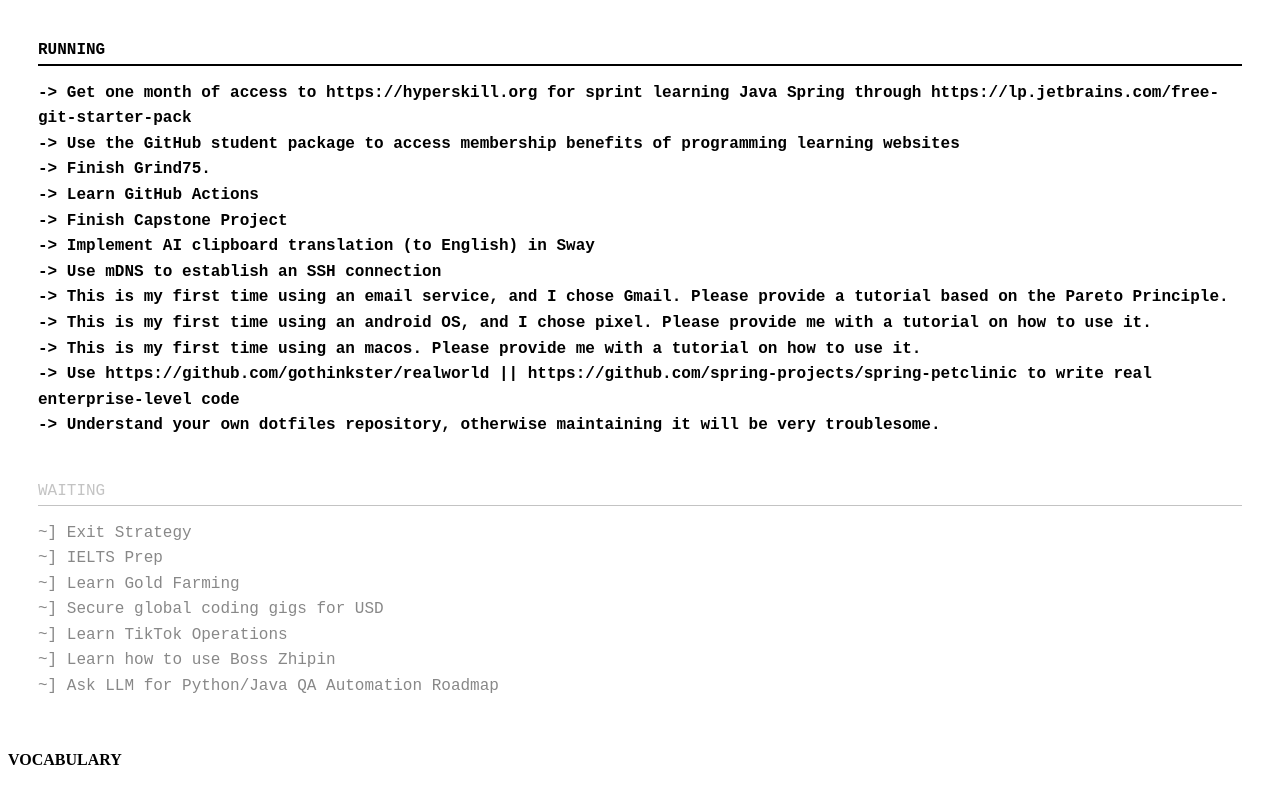
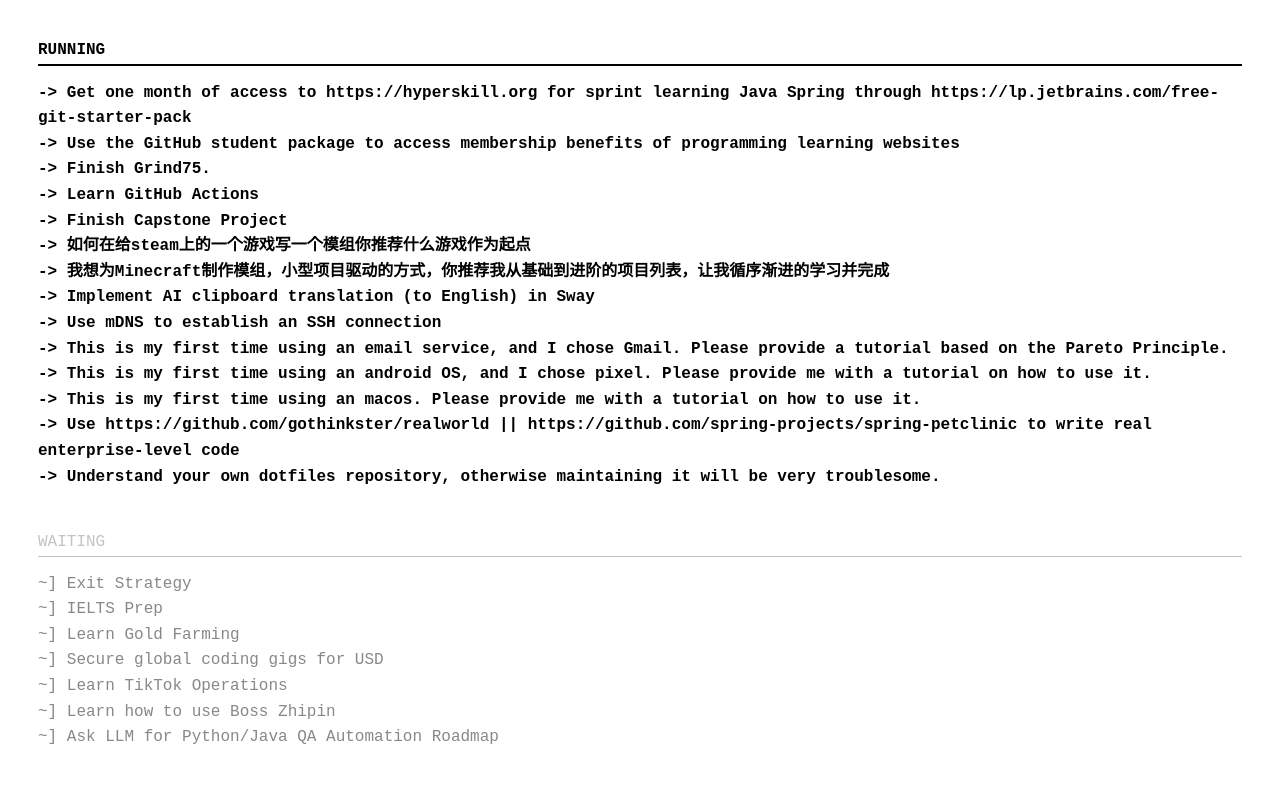
Before and after one commit to KunYang-tfswufe/dotfiles, a plain HTML site: page docs/index.html in a window 1280 px wide. Shown: the top 787 px of the page. Drawn offline with Linux system fonts and the light colour scheme.

Commit message:
Add Chinese text about game modding and projects

```diff
--- a/docs/index.html
+++ b/docs/index.html
@@ -6,6 +6,8 @@
     <div>Finish Grind75.</div>
     <div>Learn GitHub Actions</div>
     <div>Finish Capstone Project</div>
+    <div>如何在给steam上的一个游戏写一个模组你推荐什么游戏作为起点</div>
+    <div>我想为Minecraft制作模组，小型项目驱动的方式，你推荐我从基础到进阶的项目列表，让我循序渐进的学习并完成</div>
     <div>Implement AI clipboard translation (to English) in Sway</div>
     <div>Use mDNS to establish an SSH connection</div>
     <div>This is my first time using an email service, and I chose Gmail. Please provide a tutorial based on the Pareto Principle.</div>
```
